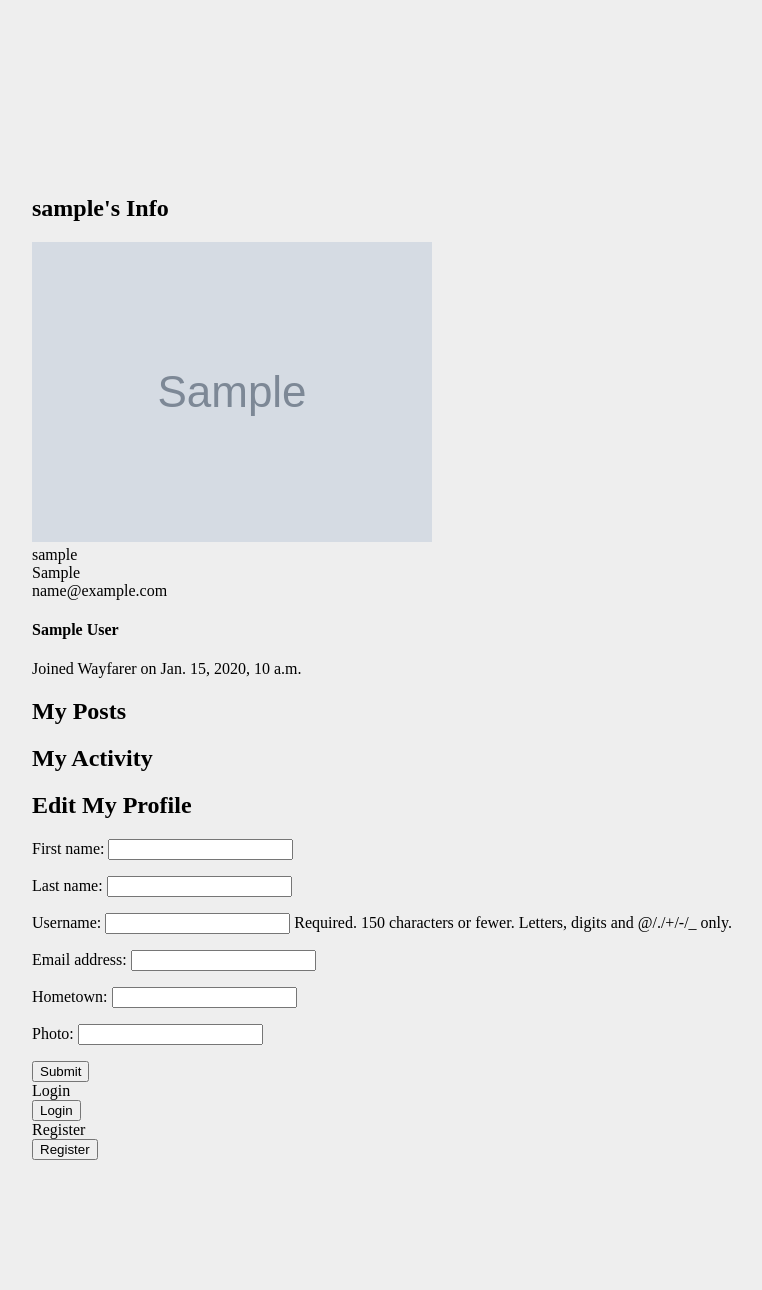
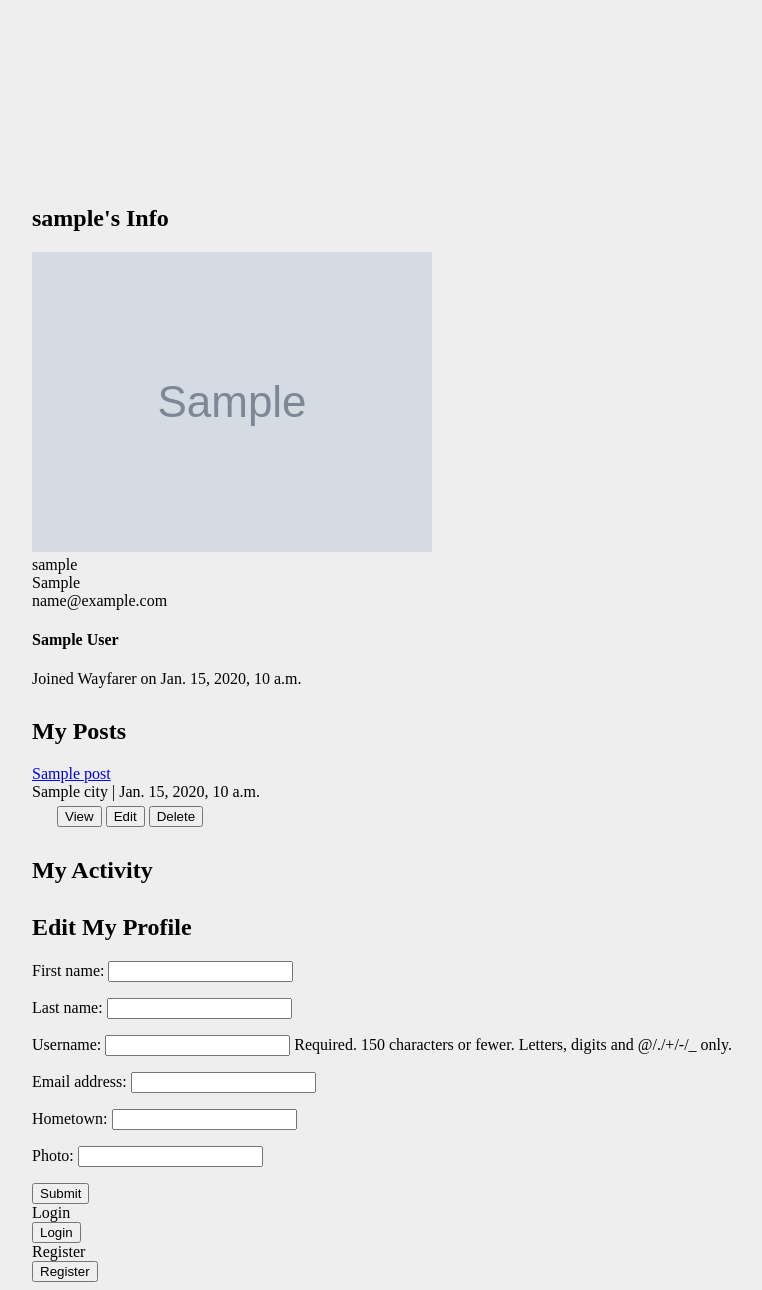
Before and after one commit to jasonhawkharris/wayfarer, a Django app: page /settings/ in a window 1280 px wide. Shown: the part 1633-2923 px from the top of the page, without its empty margins (198-960 px from the left). Before the commit the page ends 2793 px from the top, so only its background shows below. Run offline with Django 3.2, Linux system fonts and the light colour scheme; a user stored in the database is signed in; tables that the repository leaves empty hold one stand-in row (values such as "Sample post"); grey boxes marked "Sample" are stand-in pictures; some libraries are stand-ins or nearby versions.

Commit message:
adds css to 'my posts' tab in settings

```diff
--- a/main_app/static/css/style.css
+++ b/main_app/static/css/style.css
@@ -103,6 +103,16 @@ body {
     background-color: #eee;
 }
 
+.ui.mini.buttons {
+    margin-left: 25px;
+    margin-top: 5px;
+    margin-bottom: 10px;
+}
+
+.ui.tab h2 {
+    margin-top: 30px;
+}
+
 #topbar {
     width: calc(100% - 222px);
     height: 80px;
--- a/main_app/templates/profile/profile.html
+++ b/main_app/templates/profile/profile.html
@@ -28,8 +28,8 @@
                     Recent Posts
                 </div>
 
+                <div class="ui relaxed divided list">
                 {% for post in user_posts  %}
-                <div class="ui relaxed divided list">
                     <div class="item">
                         <i class="plane icon"></i>
                         <div class="content">
@@ -41,8 +41,9 @@
                             </div>
                         </div>
                     </div>
+
+                {% endfor %}
                 </div>
-                {% endfor %}
             </div>
         </div>
     </div>
--- a/main_app/templates/settings.html
+++ b/main_app/templates/settings.html
@@ -59,11 +59,29 @@
         <div class="ui tab" data-tab="my_posts">
             <div class="twelve wide stretched column">
                 <h2>My Posts</h2>
-                {%for post in posts%}
-                {{post.content}}
-                {%endfor%}
+                <div class="ui relaxed divided list">
+                    {% for post in posts %}
+                    <div class="item">
+                        <i class="plane icon"></i>
+                        <div class="content">
+                            <a href="{% url 'post' post.id %}" class="header">
+                                {{ post.title }}
+                            </a>
+                            <div class="description">
+                                {{ post.city }} | {{ post.publish_date }}
+                            </div>
+                        </div>
+                        <div class="ui mini buttons">
+                            <button class="ui green button">View</button>
+                            <button class="ui blue button">Edit</button>
+                            <button class="ui red button">Delete</button>
+                        </div>
+                    </div>
+                    {% endfor %}
+                </div>
             </div>
         </div>
+
         <div class="ui tab" data-tab="my_activity">
             <div class="twelve wide stretched column">
                 <h2>My Activity</h2>
--- a/main_app/views.py
+++ b/main_app/views.py
@@ -108,11 +108,13 @@ def settings(request):
             updateU_form.save()
             updateP_form.save()
     else:
+        posts = Post.objects.filter(user=request.user.id)
         updateP_form = UpdateProfile_Form()
         updateU_form = UpdateUser_Form()
     context = {
         'updateU_form': updateU_form,
-        'updateP_form': updateP_form
+        'updateP_form': updateP_form,
+        'posts': posts
     }
     return render(request, 'settings.html', context)
 
```
